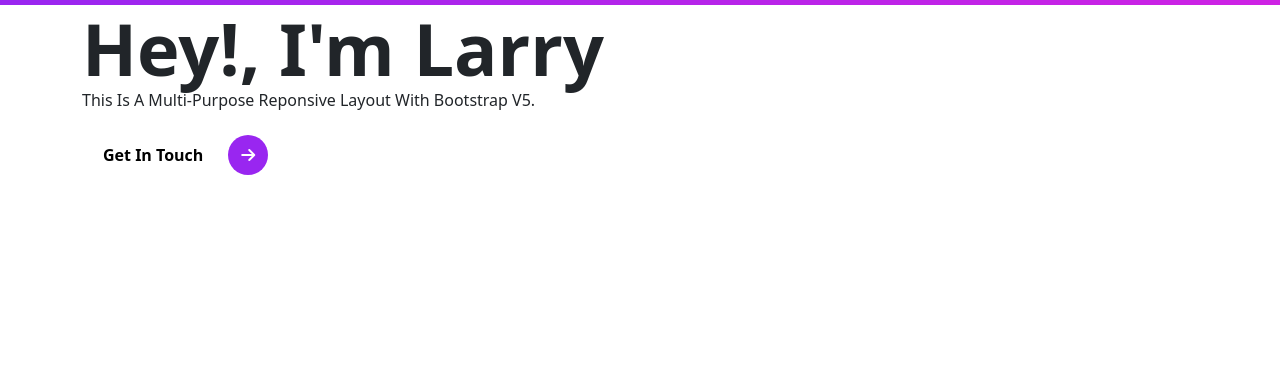
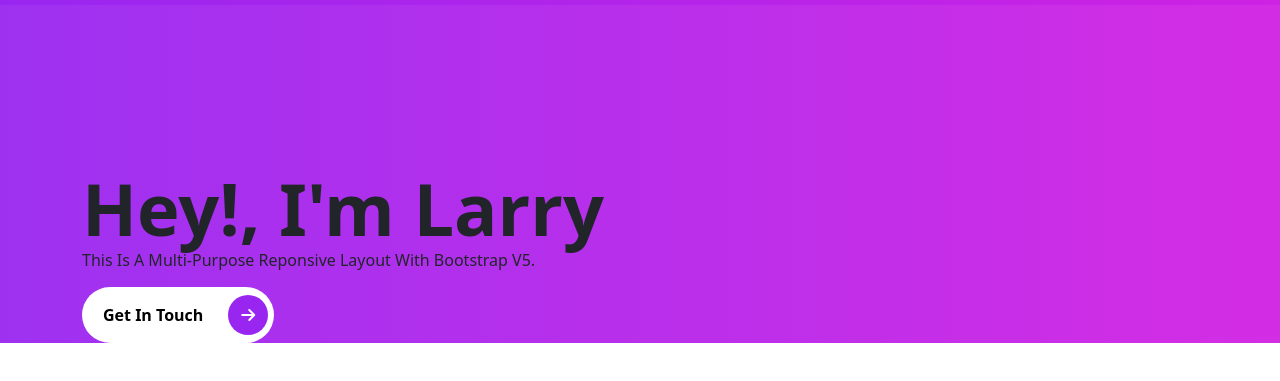
Before and after one commit to larryQuao/bootstrap-portfolio, a website: page index.html in a window 1280 px wide. Shown: the part 71-452 px from the top of the page. Drawn offline with Linux system fonts and the light colour scheme.

Commit message:
work in progress

```diff
--- a/scss/sections/_intro-section.scss
+++ b/scss/sections/_intro-section.scss
@@ -0,0 +1,9 @@
+@use '../custom' as *;
+@use '../components/mixins' as *;
+
+.intro-section {
+    @include gradient;
+    padding: 10rem 0 0 0;
+    width: 100%;
+    height: 100%;
+}
```
Also changed, not shown: assets/css/fontawesone.css, assets/css/style.css, 3 other files.
